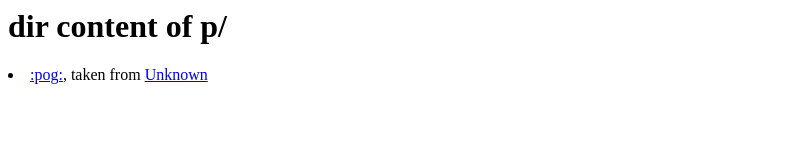
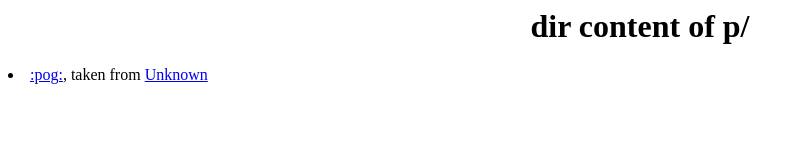
Before and after one commit to loongruige/the-emoji-service, a plain HTML site: page p/index.html in a window 1280 px wide. Shown: the whole page, without its empty margins (0-804 px from the left). Drawn offline with Linux system fonts and the light colour scheme.

Commit message:
Update index.html

```diff
--- a/p/index.html
+++ b/p/index.html
@@ -1,4 +1,4 @@
-<link ref="stylesheet" src="/style.css">
+<link rel="stylesheet" href="/style.css">
 
 <h1>dir content of p/</h1>
 
```
